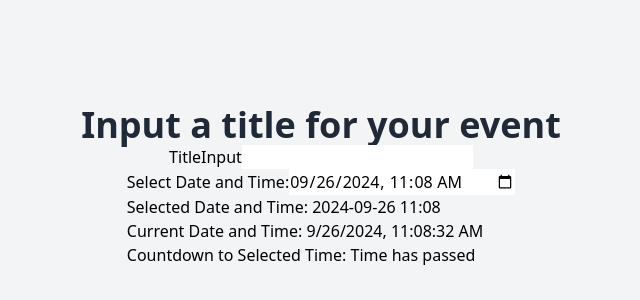
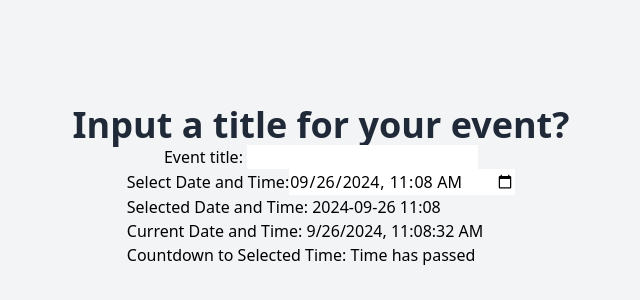
Before and after one commit to HenrikCheng/learn-angular, an Angular app: page / in a window 1280 px wide. Shown: the part 214-514 px from the top of the page, without its empty margins (319-959 px from the left). Built offline with nearby package versions, Linux system fonts and the light colour scheme.

Commit message:
fix: minor grammar correction

```diff
--- a/src/app/app.component.html
+++ b/src/app/app.component.html
@@ -3,12 +3,12 @@
     *ngIf="selectedTitle; else titlePrompt"
     class="text-4xl font-bold text-gray-800"
   >
-    {{ title }} {{ selectedTitle }}
+    {{ title }}: {{ selectedTitle }}
   </h1>
 
   <ng-template #titlePrompt>
     <h1 class="text-4xl font-bold text-gray-800">
-      Input a title for your event
+      Input a title for your event?
     </h1>
   </ng-template>
 
--- a/src/app/app.component.ts
+++ b/src/app/app.component.ts
@@ -5,7 +5,7 @@ import { Component } from '@angular/core';
   templateUrl: './app.component.html',
 })
 export class AppComponent {
-  title = 'Title:';
+  title = 'Event title';
   selectedTitle: string | null = null; // To store the selected title
 
   onTitleSelected(title: string) {
--- a/src/app/titleInput/TitleInput.component.html
+++ b/src/app/titleInput/TitleInput.component.html
@@ -1,5 +1,5 @@
 <div>
-  <label for="item-input">TitleInput</label>
+  <label for="item-input">Event title: </label>
   <input
     id="item-input"
     #newItem
```
